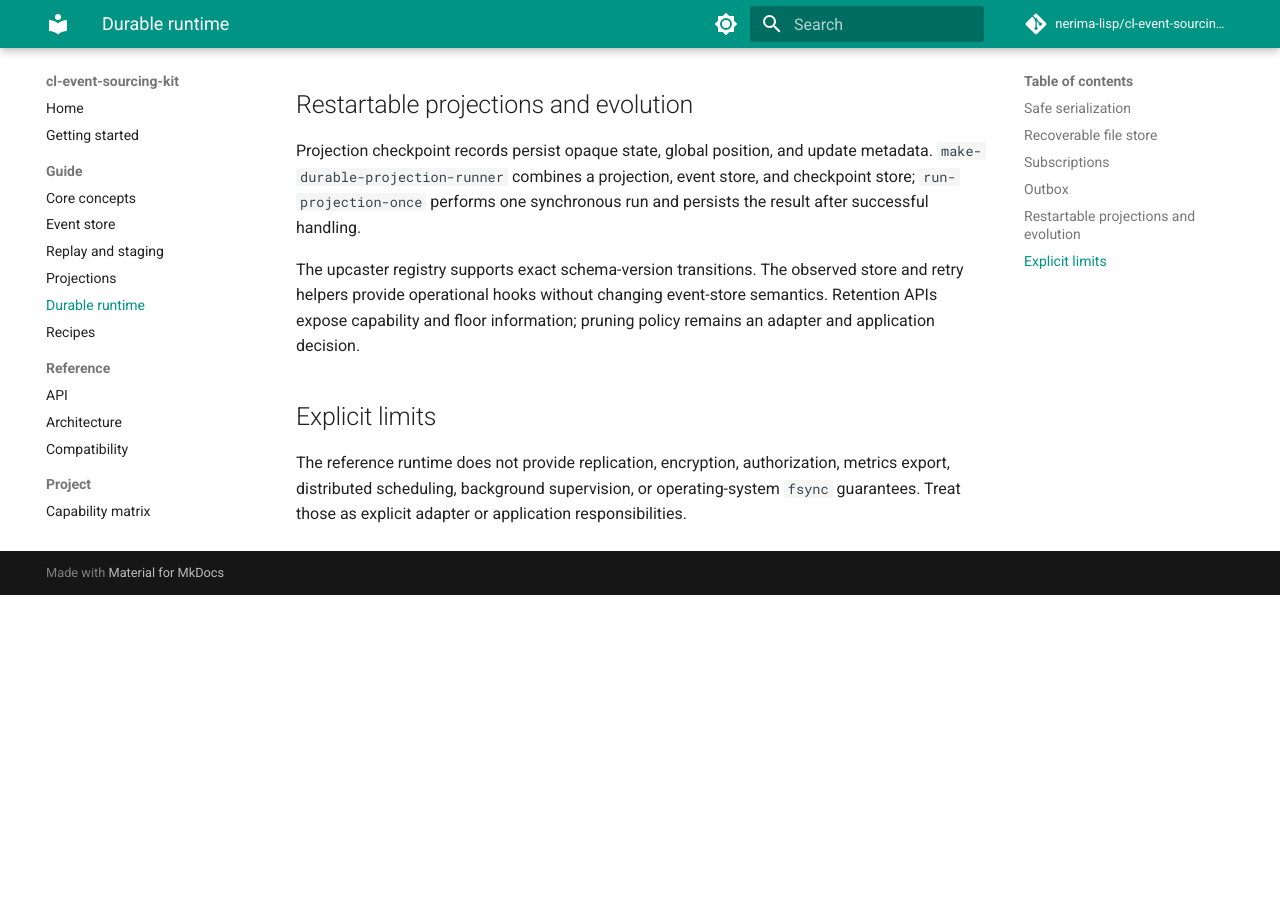
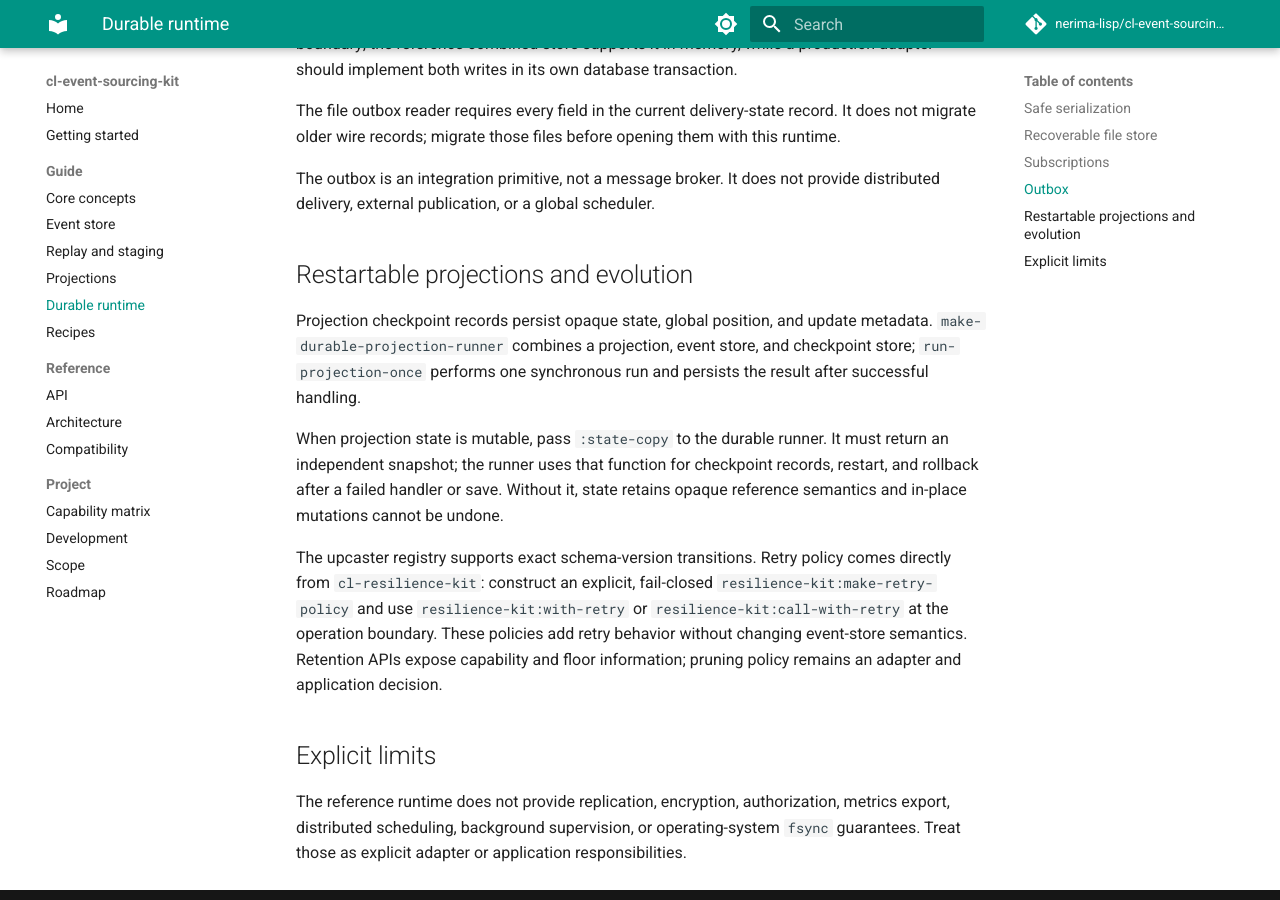
Before and after one commit to nerima-lisp/cl-event-sourcing-kit, an MkDocs documentation site: the page built from docs/src/guide/durable-runtime.md, in a window 1280 px wide and 900 px high, scrolled down 1421 px. Built offline with MkDocs 1.6.1 and Material for MkDocs 9.7.7, drawn with Linux system fonts in a browser that asks for light colours; comment, search, counter and statistics services are not loaded; before the commit the page ends 2016 px from its top, so only the background shows below that; some of the changed text lies outside the part shown.

Commit message:
docs: document runtime contracts and resilience boundaries

```diff
--- a/docs/src/guide/durable-runtime.md
+++ b/docs/src/guide/durable-runtime.md
@@ -21,6 +21,14 @@ protocol validation and idempotency to the reference in-memory store and
 records operations in a line-oriented journal. `recover-file-event-store`
 replays committed records, tolerates an incomplete final record, and signals
 `durable-store-corruption` for malformed complete records.
+
+The file journal persists its `:global-position-start` in a configuration
+record. Reopening without an explicit origin restores the persisted value;
+providing a different explicit origin signals an error instead of silently
+renumbering the global feed. Existing complete journals are upgraded when
+they are first reopened. An incomplete final record is ignored as an
+uncommitted tail and, after successful recovery, removed by an atomic rewrite
+so a later append cannot be joined to the partial line.
 
 Offset, outbox, and checkpoint files use temporary-file replacement. Their
 `:sync` hooks default to `finish-output`: this flushes the Lisp stream but is
@@ -62,10 +70,19 @@ update metadata. `make-durable-projection-runner` combines a projection,
 event store, and checkpoint store; `run-projection-once` performs one
 synchronous run and persists the result after successful handling.
 
-The upcaster registry supports exact schema-version transitions. The observed
-store and retry helpers provide operational hooks without changing event-store
-semantics. Retention APIs expose capability and floor information; pruning
-policy remains an adapter and application decision.
+When projection state is mutable, pass `:state-copy` to the durable runner.
+It must return an independent snapshot; the runner uses that function for
+checkpoint records, restart, and rollback after a failed handler or save.
+Without it, state retains opaque reference semantics and in-place mutations
+cannot be undone.
+
+The upcaster registry supports exact schema-version transitions. Retry policy
+comes directly from `cl-resilience-kit`: construct an explicit, fail-closed
+`resilience-kit:make-retry-policy` and use `resilience-kit:with-retry` or
+`resilience-kit:call-with-retry` at the operation boundary. These policies add
+retry behavior without changing event-store semantics. Retention APIs expose
+capability and floor information; pruning policy remains an adapter and
+application decision.
 
 ## Explicit limits
 
```
Also changed, not shown: docs/src/guide/projections.md (+5 -0 lines), docs/src/guide/replay-and-staging.md (+5 -1 lines), docs/src/project/capability-matrix.md (+1 -1 lines), docs/src/reference/api.md (+2 -2 lines), README.md.
